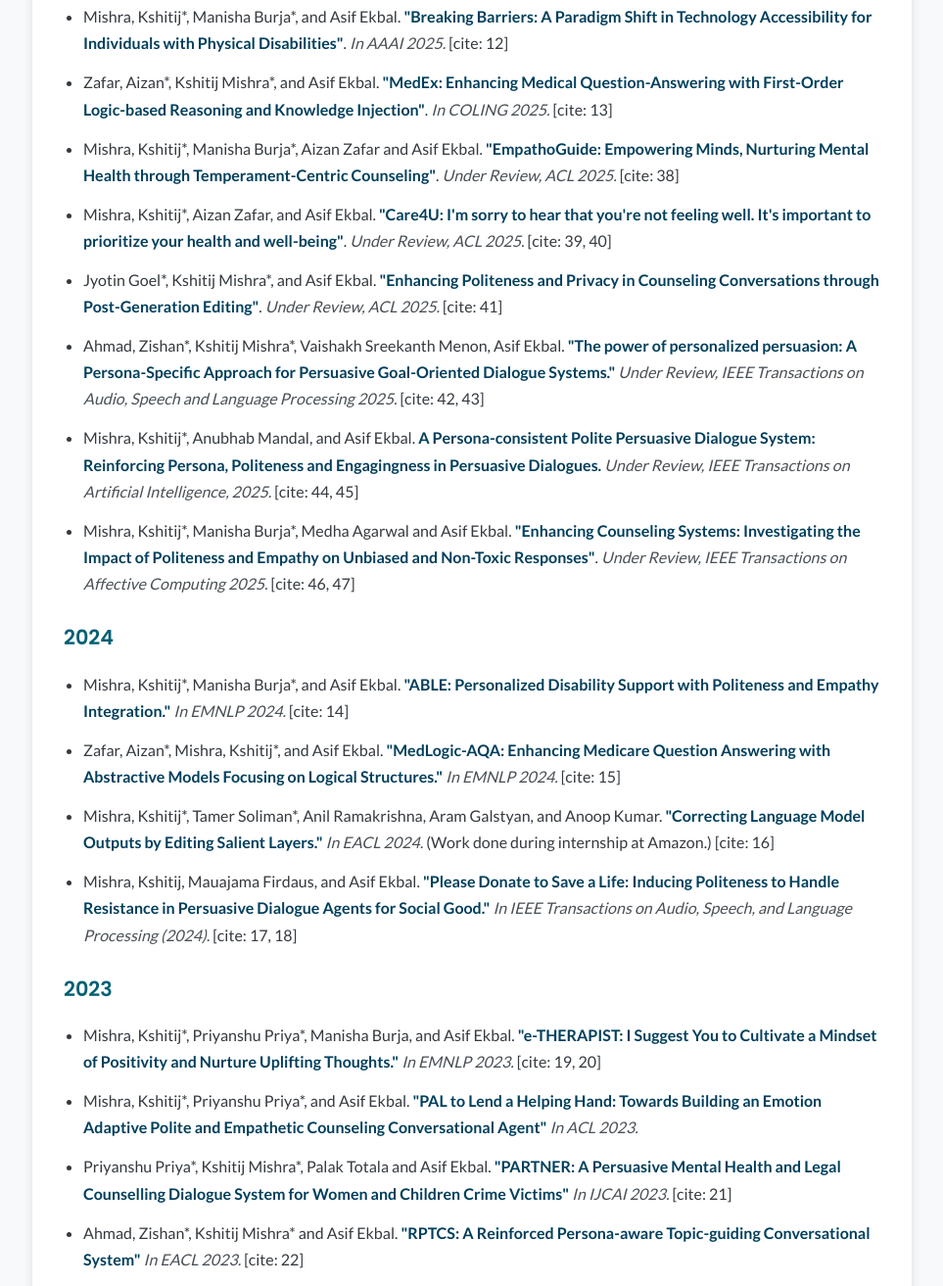
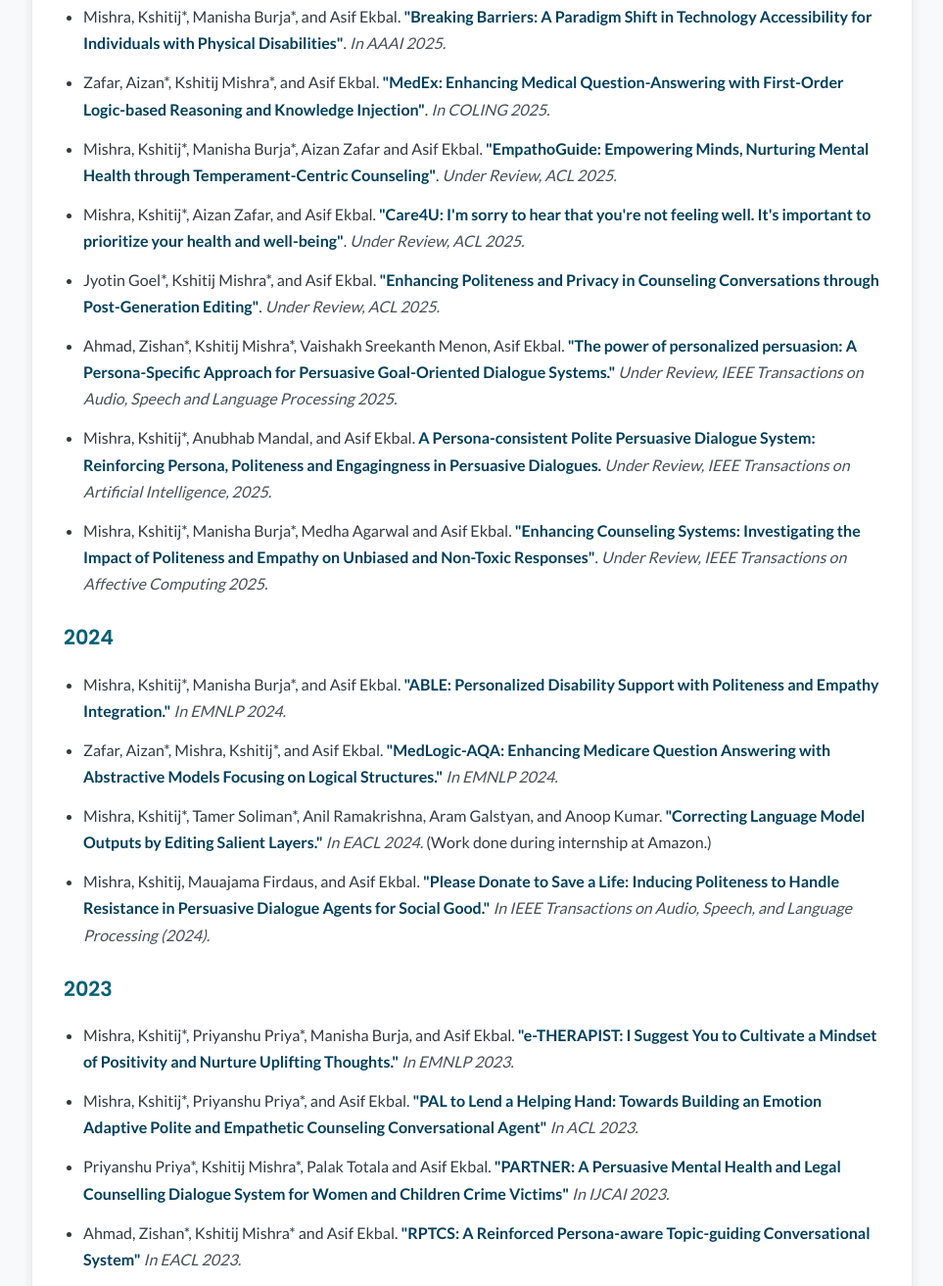
Before and after one commit to Mishrakshitij/Kshitij_Mishra, a plain HTML site: page index.html in a window 1280 px wide. Shown: the part 1487-2800 px from the top of the page at 98% size, without its empty margins (158-1121 px from the left). Drawn offline with Linux system fonts and the light colour scheme.

Commit message:
Update index.html

```diff
--- a/index.html
+++ b/index.html
@@ -24,7 +24,7 @@
             <h2>About Me</h2>
             <div class="about-container">
                 <div class="about-text">
-                    <p>I am a researcher specializing in Conversational AI, LLM editing methods, and privacy-preserving AI. My work focuses on developing AI systems that exhibit politeness, empathy, and logical reasoning in diverse domains. [cite: 9]</p>
+                    <h3 class="profile-name">Kshitij Mishra</h3> <p>I am a researcher specializing in Conversational AI, LLM editing methods, and privacy-preserving AI. My work focuses on developing AI systems that exhibit politeness, empathy, and logical reasoning in diverse domains.</p>
                     <p><a href="docs/CV.pdf" target="_blank">Download CV</a> | <a href="docs/Research_Statement_KM.pdf" target="_blank">Download Research Statement</a></p>
                 </div>
                 <div class="about-photo">
@@ -36,11 +36,11 @@
             <h2>Research</h2>
             <p>My research explores:</p>
             <ul>
-                <li>Conversational AI systems for counseling, healthcare, and assistance. [cite: 4, 5]</li>
-                <li>Parameter-efficient LLM editing using methods like Salient Layer Editing. [cite: 2, 16]</li>
-                <li>Privacy-preserving large language models. [cite: 3]</li>
+                <li>Conversational AI systems for counseling, healthcare, and assistance.</li>
+                <li>Parameter-efficient LLM editing using methods like Salient Layer Editing.</li>
+                <li>Privacy-preserving large language models.</li>
                 <li>Logical reasoning and bias mitigation in AI applications.</li>
-                <li>Inducing Politeness, Empathy, Personalization, Persuasiveness, and Counseling in Conversational AI Systems. [cite: 9]</li>
+                <li>Inducing Politeness, Empathy, Personalization, Persuasiveness, and Counseling in Conversational AI Systems.</li>
             </ul>
         </section>
         <section id="publications">
@@ -49,55 +49,55 @@
 
             <h3>2025 (Accepted/Under Review)</h3>
             <ul>
-                <li>Mishra, Kshitij*, Manisha Burja*, and Asif Ekbal. <b>"Breaking Barriers: A Paradigm Shift in Technology Accessibility for Individuals with Physical Disabilities"</b>. <i>In AAAI 2025.</i> [cite: 12]</li>
-                <li>Zafar, Aizan*, Kshitij Mishra*, and Asif Ekbal. <b>"MedEx: Enhancing Medical Question-Answering with First-Order Logic-based Reasoning and Knowledge Injection"</b>. <i>In COLING 2025.</i> [cite: 13]</li>
-                <li>Mishra, Kshitij*, Manisha Burja*, Aizan Zafar and Asif Ekbal. <b>"EmpathoGuide: Empowering Minds, Nurturing Mental Health through Temperament-Centric Counseling"</b>. <i>Under Review, ACL 2025.</i> [cite: 38]</li>
-                <li>Mishra, Kshitij*, Aizan Zafar, and Asif Ekbal. <b>"Care4U: I'm sorry to hear that you're not feeling well. It's important to prioritize your health and well-being"</b>. <i>Under Review, ACL 2025.</i> [cite: 39, 40]</li>
-                <li>Jyotin Goel*, Kshitij Mishra*, and Asif Ekbal. <b>"Enhancing Politeness and Privacy in Counseling Conversations through Post-Generation Editing"</b>. <i>Under Review, ACL 2025.</i> [cite: 41]</li>
-                <li>Ahmad, Zishan*, Kshitij Mishra*, Vaishakh Sreekanth Menon, Asif Ekbal. <b>"The power of personalized persuasion: A Persona-Specific Approach for Persuasive Goal-Oriented Dialogue Systems."</b> <i>Under Review, IEEE Transactions on Audio, Speech and Language Processing 2025.</i> [cite: 42, 43]</li>
-                <li>Mishra, Kshitij*, Anubhab Mandal, and Asif Ekbal. <b>A Persona-consistent Polite Persuasive Dialogue System: Reinforcing Persona, Politeness and Engagingness in Persuasive Dialogues.</b> <i>Under Review, IEEE Transactions on Artificial Intelligence, 2025.</i> [cite: 44, 45]</li>
-                 <li>Mishra, Kshitij*, Manisha Burja*, Medha Agarwal and Asif Ekbal. <b>"Enhancing Counseling Systems: Investigating the Impact of Politeness and Empathy on Unbiased and Non-Toxic Responses"</b>. <i>Under Review, IEEE Transactions on Affective Computing 2025.</i> [cite: 46, 47]</li>
+                <li>Mishra, Kshitij*, Manisha Burja*, and Asif Ekbal. <b>"Breaking Barriers: A Paradigm Shift in Technology Accessibility for Individuals with Physical Disabilities"</b>. <i>In AAAI 2025.</i></li>
+                <li>Zafar, Aizan*, Kshitij Mishra*, and Asif Ekbal. <b>"MedEx: Enhancing Medical Question-Answering with First-Order Logic-based Reasoning and Knowledge Injection"</b>. <i>In COLING 2025.</i></li>
+                <li>Mishra, Kshitij*, Manisha Burja*, Aizan Zafar and Asif Ekbal. <b>"EmpathoGuide: Empowering Minds, Nurturing Mental Health through Temperament-Centric Counseling"</b>. <i>Under Review, ACL 2025.</i></li>
+                <li>Mishra, Kshitij*, Aizan Zafar, and Asif Ekbal. <b>"Care4U: I'm sorry to hear that you're not feeling well. It's important to prioritize your health and well-being"</b>. <i>Under Review, ACL 2025.</i></li>
+                <li>Jyotin Goel*, Kshitij Mishra*, and Asif Ekbal. <b>"Enhancing Politeness and Privacy in Counseling Conversations through Post-Generation Editing"</b>. <i>Under Review, ACL 2025.</i></li>
+                <li>Ahmad, Zishan*, Kshitij Mishra*, Vaishakh Sreekanth Menon, Asif Ekbal. <b>"The power of personalized persuasion: A Persona-Specific Approach for Persuasive Goal-Oriented Dialogue Systems."</b> <i>Under Review, IEEE Transactions on Audio, Speech and Language Processing 2025.</i></li>
+                <li>Mishra, Kshitij*, Anubhab Mandal, and Asif Ekbal. <b>A Persona-consistent Polite Persuasive Dialogue System: Reinforcing Persona, Politeness and Engagingness in Persuasive Dialogues.</b> <i>Under Review, IEEE Transactions on Artificial Intelligence, 2025.</i></li>
+                 <li>Mishra, Kshitij*, Manisha Burja*, Medha Agarwal and Asif Ekbal. <b>"Enhancing Counseling Systems: Investigating the Impact of Politeness and Empathy on Unbiased and Non-Toxic Responses"</b>. <i>Under Review, IEEE Transactions on Affective Computing 2025.</i></li>
            </ul>
 
             <h3>2024</h3>
             <ul>
-                <li>Mishra, Kshitij*, Manisha Burja*, and Asif Ekbal. <b>"ABLE: Personalized Disability Support with Politeness and Empathy Integration."</b> <i>In EMNLP 2024.</i> [cite: 14]</li>
-                <li>Zafar, Aizan*, Mishra, Kshitij*, and Asif Ekbal. <b>"MedLogic-AQA: Enhancing Medicare Question Answering with Abstractive Models Focusing on Logical Structures."</b> <i>In EMNLP 2024.</i> [cite: 15]</li>
-                <li>Mishra, Kshitij*, Tamer Soliman*, Anil Ramakrishna, Aram Galstyan, and Anoop Kumar. <b>"Correcting Language Model Outputs by Editing Salient Layers."</b> <i>In EACL 2024.</i> (Work done during internship at Amazon.) [cite: 16]</li>
-                <li>Mishra, Kshitij, Mauajama Firdaus, and Asif Ekbal. <b>"Please Donate to Save a Life: Inducing Politeness to Handle Resistance in Persuasive Dialogue Agents for Social Good."</b> <i>In IEEE Transactions on Audio, Speech, and Language Processing (2024).</i> [cite: 17, 18]</li>
+                <li>Mishra, Kshitij*, Manisha Burja*, and Asif Ekbal. <b>"ABLE: Personalized Disability Support with Politeness and Empathy Integration."</b> <i>In EMNLP 2024.</i></li>
+                <li>Zafar, Aizan*, Mishra, Kshitij*, and Asif Ekbal. <b>"MedLogic-AQA: Enhancing Medicare Question Answering with Abstractive Models Focusing on Logical Structures."</b> <i>In EMNLP 2024.</i></li>
+                <li>Mishra, Kshitij*, Tamer Soliman*, Anil Ramakrishna, Aram Galstyan, and Anoop Kumar. <b>"Correcting Language Model Outputs by Editing Salient Layers."</b> <i>In EACL 2024.</i> (Work done during internship at Amazon.)</li>
+                <li>Mishra, Kshitij, Mauajama Firdaus, and Asif Ekbal. <b>"Please Donate to Save a Life: Inducing Politeness to Handle Resistance in Persuasive Dialogue Agents for Social Good."</b> <i>In IEEE Transactions on Audio, Speech, and Language Processing (2024).</i></li>
             </ul>
 
             <h3>2023</h3>
             <ul>
-                <li>Mishra, Kshitij*, Priyanshu Priya*, Manisha Burja, and Asif Ekbal. <b>"e-THERAPIST: I Suggest You to Cultivate a Mindset of Positivity and Nurture Uplifting Thoughts."</b> <i>In EMNLP 2023.</i> [cite: 19, 20]</li>
+                <li>Mishra, Kshitij*, Priyanshu Priya*, Manisha Burja, and Asif Ekbal. <b>"e-THERAPIST: I Suggest You to Cultivate a Mindset of Positivity and Nurture Uplifting Thoughts."</b> <i>In EMNLP 2023.</i></li>
                 <li>Mishra, Kshitij*, Priyanshu Priya*, and Asif Ekbal. <b>"PAL to Lend a Helping Hand: Towards Building an Emotion Adaptive Polite and Empathetic Counseling Conversational Agent"</b> <i>In ACL 2023.</i></li>
-                <li>Priyanshu Priya*, Kshitij Mishra*, Palak Totala and Asif Ekbal. <b>"PARTNER: A Persuasive Mental Health and Legal Counselling Dialogue System for Women and Children Crime Victims"</b> <i>In IJCAI 2023.</i> [cite: 21]</li>
-                <li>Ahmad, Zishan*, Kshitij Mishra* and Asif Ekbal. <b>"RPTCS: A Reinforced Persona-aware Topic-guiding Conversational System"</b> <i>In EACL 2023.</i> [cite: 22]</li>
-                <li>Mishra, Kshitij*, Priyanshu Priya*, and Asif Ekbal. <b>"Help Me Heal: A Reinforced Polite and Empathetic Mental Health and Legal Counseling Dialogue System for Crime Victims"</b> <i>In AAAI 2023.</i> [cite: 23]</li>
-                 <li>Mishra, Kshitij, Mauajama Firdaus, and Asif Ekbal. <b>"Genpads: Reinforcing politeness in an end-to-end dialogue system,"</b> <i>PloS one, 2023.</i> [cite: 24]</li>
+                <li>Priyanshu Priya*, Kshitij Mishra*, Palak Totala and Asif Ekbal. <b>"PARTNER: A Persuasive Mental Health and Legal Counselling Dialogue System for Women and Children Crime Victims"</b> <i>In IJCAI 2023.</i></li>
+                <li>Ahmad, Zishan*, Kshitij Mishra* and Asif Ekbal. <b>"RPTCS: A Reinforced Persona-aware Topic-guiding Conversational System"</b> <i>In EACL 2023.</i></li>
+                <li>Mishra, Kshitij*, Priyanshu Priya*, and Asif Ekbal. <b>"Help Me Heal: A Reinforced Polite and Empathetic Mental Health and Legal Counseling Dialogue System for Crime Victims"</b> <i>In AAAI 2023.</i></li>
+                 <li>Mishra, Kshitij, Mauajama Firdaus, and Asif Ekbal. <b>"Genpads: Reinforcing politeness in an end-to-end dialogue system,"</b> <i>PloS one, 2023.</i></li>
            </ul>
 
             <h3>2022</h3>
             <ul>
-                <li>Mishra, Kshitij, Azlaan Mustafa Samad, Palak Totala, and Asif Ekbal. <b>"PEPDS: A Polite and Empathetic Persuasive Dialogue System for Charity Donation."</b> <i>In Proc. of COLING, 2022.</i> [cite: 25, 26]</li>
-                <li>Samad, Azlaan Mustafa*, Kshitij Mishra*, Mauajama Firdaus, and Asif Ekbal. <b>"Empathetic Persuasion: Reinforcing Empathy and Persuasiveness in Dialogue Systems."</b> <i>In Findings of the Association for Computational Linguistics: NAACL 2022.</i> [cite: 27]</li>
-                <li>Mishra, Kshitij, Mauajama Firdaus, and Asif Ekbal. <b>"Please be polite: Towards building a politeness adaptive dialogue system for goal-oriented conversations."</b> <i>Neurocomputing 494 (2022): 242-254.</i> [cite: 28]</li>
-                <li>Mishra, Kshitij, Mauajama Firdaus, and Asif Ekbal. <b>"Predicting Politeness Variations in Goal-Oriented Conversations."</b> <i>IEEE Transactions on Computational Social Systems (2022).</i> [cite: 29]</li>
+                <li>Mishra, Kshitij, Azlaan Mustafa Samad, Palak Totala, and Asif Ekbal. <b>"PEPDS: A Polite and Empathetic Persuasive Dialogue System for Charity Donation."</b> <i>In Proc. of COLING, 2022.</i></li>
+                <li>Samad, Azlaan Mustafa*, Kshitij Mishra*, Mauajama Firdaus, and Asif Ekbal. <b>"Empathetic Persuasion: Reinforcing Empathy and Persuasiveness in Dialogue Systems."</b> <i>In Findings of the Association for Computational Linguistics: NAACL 2022.</i></li>
+                <li>Mishra, Kshitij, Mauajama Firdaus, and Asif Ekbal. <b>"Please be polite: Towards building a politeness adaptive dialogue system for goal-oriented conversations."</b> <i>Neurocomputing 494 (2022): 242-254.</i></li>
+                <li>Mishra, Kshitij, Mauajama Firdaus, and Asif Ekbal. <b>"Predicting Politeness Variations in Goal-Oriented Conversations."</b> <i>IEEE Transactions on Computational Social Systems (2022).</i></li>
             </ul>
 
              <h3>2021</h3>
             <ul>
-                <li>Gupta, Deepak, Barenya Bikash Hazarika, Mohanadhas Berlin, Usha Mary Sharma, and Kshitij Mishra. <b>"Artificial intelligence for suspended sediment load prediction: a review."</b> <i>Environmental Earth Sciences 80, no. 9 (2021): 1-39.</i> [cite: 30, 31]</li>
+                <li>Gupta, Deepak, Barenya Bikash Hazarika, Mohanadhas Berlin, Usha Mary Sharma, and Kshitij Mishra. <b>"Artificial intelligence for suspended sediment load prediction: a review."</b> <i>Environmental Earth Sciences 80, no. 9 (2021): 1-39.</i></li>
            </ul>
 
              <h3>2019</h3>
             <ul>
-                <li>Gupta, Deepak, Hemanga Jyoti Sarma, Kshitij Mishra, and Mukesh Prasad. <b>"Regularized Universum twin support vector machine for classification of EEG Signal."</b> <i>In 2019 IEEE international conference on systems, man and cybernetics (SMC), pp. 2298-2304. IEEE, 2019.</i> [cite: 32, 33]</li>
+                <li>Gupta, Deepak, Hemanga Jyoti Sarma, Kshitij Mishra, and Mukesh Prasad. <b>"Regularized Universum twin support vector machine for classification of EEG Signal."</b> <i>In 2019 IEEE international conference on systems, man and cybernetics (SMC), pp. 2298-2304. IEEE, 2019.</i></li>
            </ul>
 
             <h3>2018</h3>
             <ul>
-                <li>Mishra, Kshitij and Deepak Gupta. <b>"Artificial Neural Networks in Hydrology."</b> <i>In An International Journal Of Engineering Sciences January 2019, Volume 31, pp. 52-59. 2018.</i> [cite: 34, 35, 36]</li>
+                <li>Mishra, Kshitij and Deepak Gupta. <b>"Artificial Neural Networks in Hydrology."</b> <i>In An International Journal Of Engineering Sciences January 2019, Volume 31, pp. 52-59. 2018.</i></li>
             </ul>
 
         </section>
```
